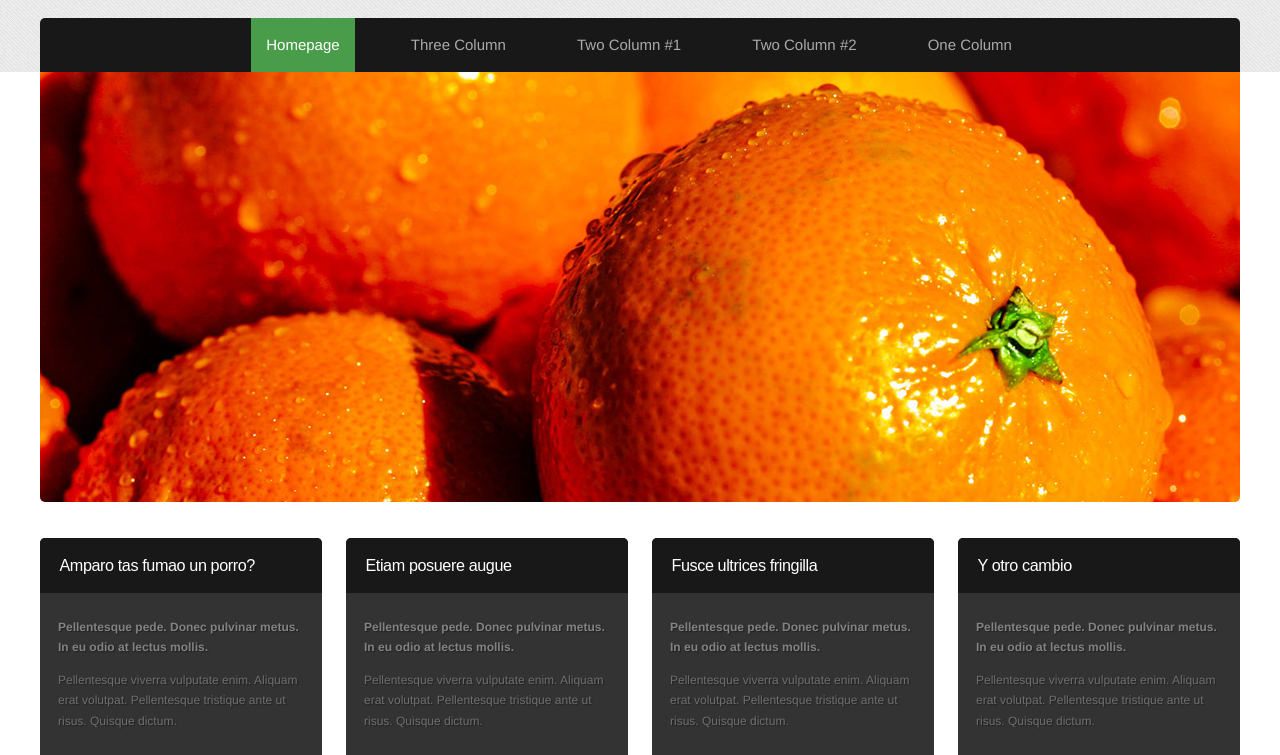
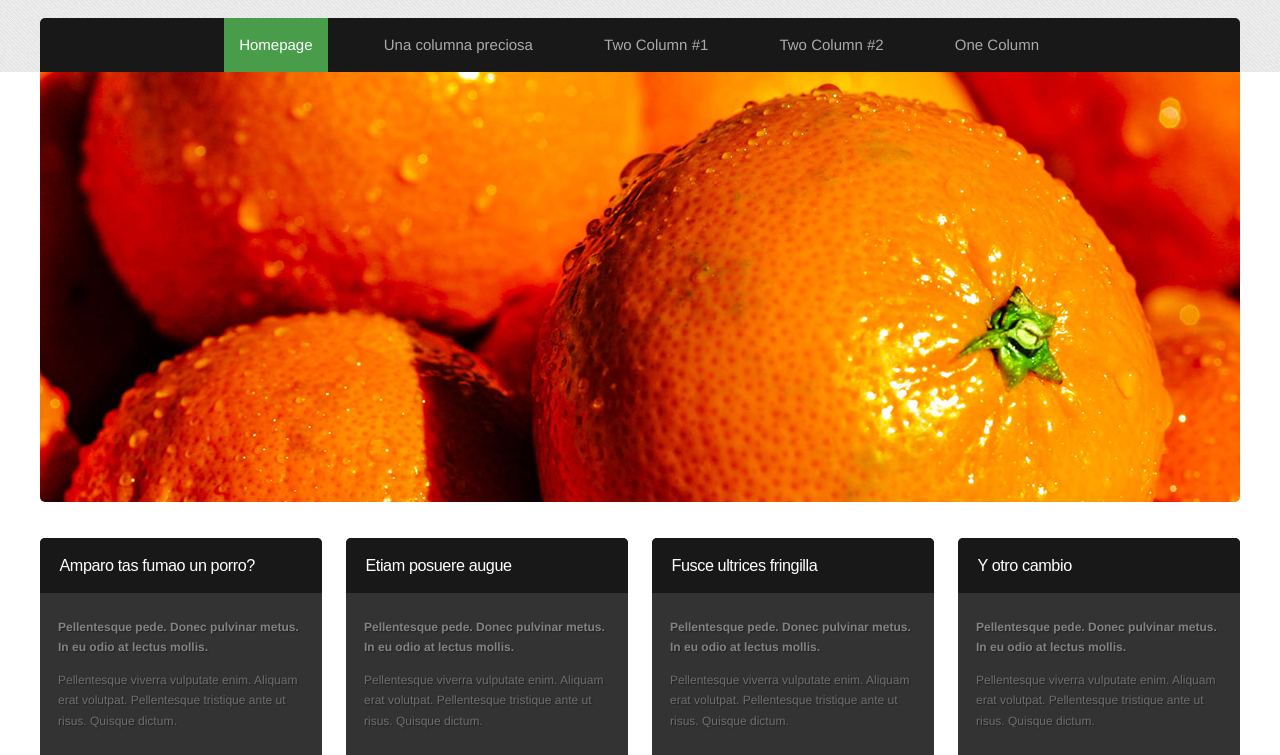
Before and after one commit to carlosdiaztorres/cursodegit, a plain HTML site: page index.html in a window 1280 px wide. Shown: the part 102-857 px from the top of the page. Drawn offline with Linux system fonts and the light colour scheme.

Commit message:
Cambio de una de las opciones del menú

```diff
--- a/index.html
+++ b/index.html
@@ -40,7 +40,7 @@
 					<nav class="mobileUI-site-nav">
 						<ul>
 							<li class="current_page_item"><a href="index.html">Homepage</a></li>
-							<li><a href="threecolumn.html">Three Column</a></li>
+							<li><a href="threecolumn.html">Una columna preciosa</a></li>
 							<li><a href="twocolumn1.html">Two Column #1</a></li>
 							<li><a href="twocolumn2.html">Two Column #2</a></li>
 							<li><a href="onecolumn.html">One Column</a></li>
```
